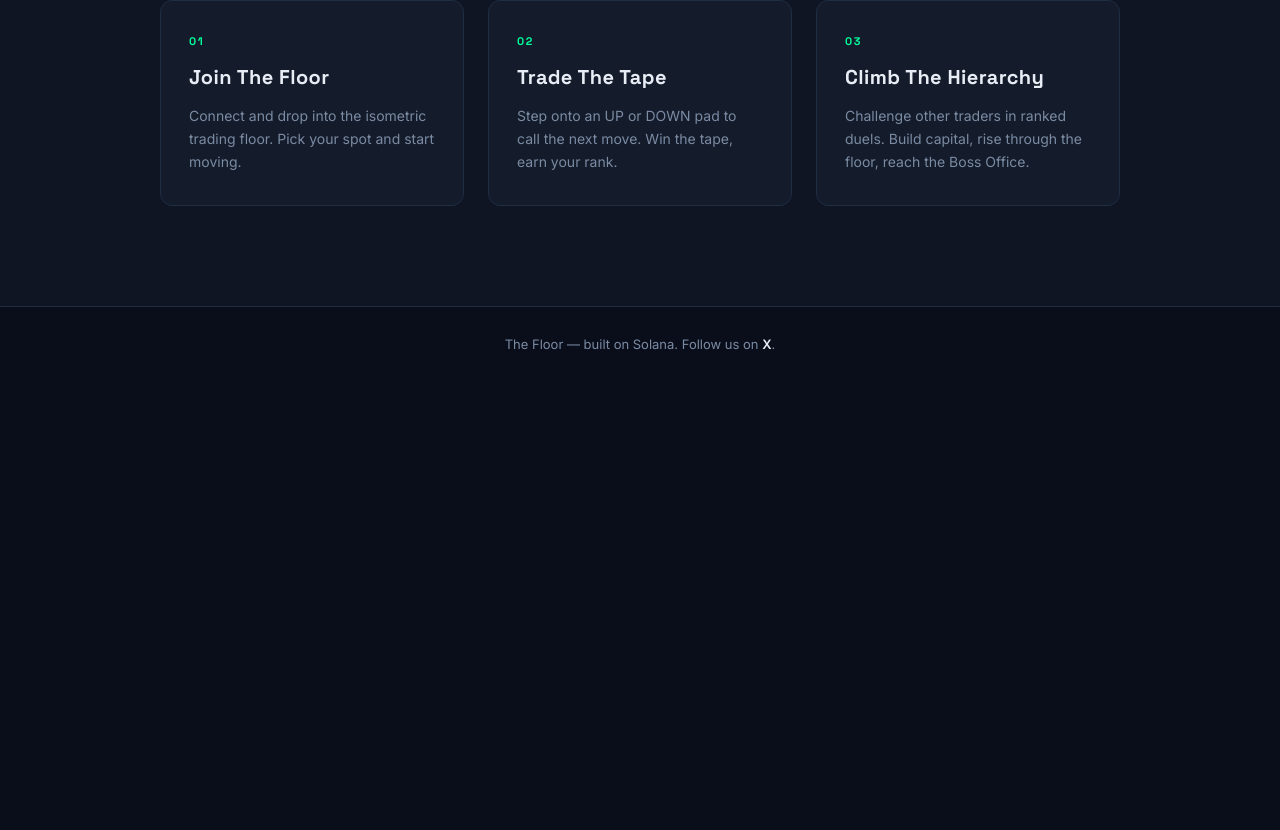
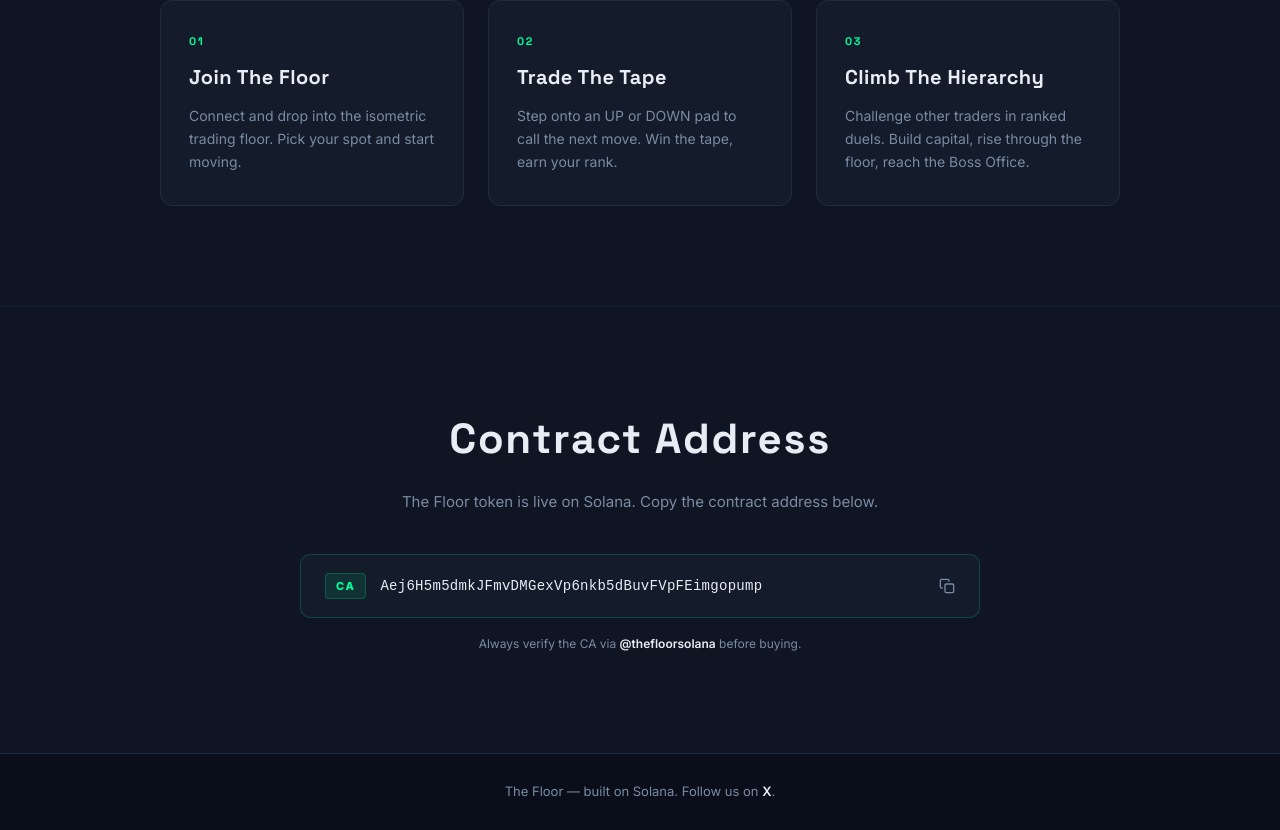
Before and after one commit to jaycarson373-tech/floor, a Next.js app: page / in a window 1280 px wide. Shown: the part 1020-1850 px from the top of the page. Before the commit the page ends 1402 px from the top, so only its background shows below. Built offline with nearby package versions, Linux system fonts and the light colour scheme.

Commit message:
feat: add dedicated CA section to landing page
Co-authored-by: v0agent <it+v0agent@vercel.com>

```diff
--- a/app/globals.css
+++ b/app/globals.css
@@ -1244,6 +1244,105 @@
   margin: 0;
 }
 
+/* ── CA Section ────────────────────────────────────────────── */
+.lp-ca-section {
+  padding: 100px 24px;
+  background: var(--panel);
+  border-top: 1px solid rgba(0, 255, 157, 0.06);
+}
+
+.lp-ca-section-inner {
+  display: flex;
+  flex-direction: column;
+  align-items: center;
+  text-align: center;
+}
+
+.lp-ca-section-sub {
+  font-size: 15px;
+  color: var(--muted);
+  margin: -36px 0 40px;
+  line-height: 1.6;
+}
+
+.lp-ca-block {
+  display: flex;
+  align-items: center;
+  gap: 14px;
+  width: 100%;
+  max-width: 680px;
+  padding: 18px 24px;
+  background: var(--panel2);
+  border: 1px solid rgba(0, 255, 157, 0.2);
+  border-radius: 10px;
+  cursor: pointer;
+  transition: border-color 0.15s, background 0.15s, box-shadow 0.15s;
+  text-align: left;
+}
+
+.lp-ca-block:hover {
+  border-color: rgba(0, 255, 157, 0.45);
+  background: rgba(0, 255, 157, 0.04);
+  box-shadow: 0 0 28px rgba(0, 255, 157, 0.1);
+}
+
+.lp-ca-block-label {
+  font-size: 11px;
+  font-weight: 800;
+  letter-spacing: 0.14em;
+  text-transform: uppercase;
+  color: var(--neon);
+  flex-shrink: 0;
+  padding: 4px 10px;
+  background: rgba(0, 255, 157, 0.1);
+  border: 1px solid rgba(0, 255, 157, 0.2);
+  border-radius: 4px;
+}
+
+.lp-ca-block-addr {
+  font-family: "Courier New", Courier, monospace;
+  font-size: 14px;
+  color: var(--text);
+  flex: 1;
+  overflow: hidden;
+  text-overflow: ellipsis;
+  white-space: nowrap;
+  letter-spacing: 0.02em;
+}
+
+.lp-ca-block-copy {
+  flex-shrink: 0;
+  color: var(--muted);
+  display: flex;
+  align-items: center;
+  transition: color 0.12s;
+}
+
+.lp-ca-block:hover .lp-ca-block-copy { color: var(--neon); }
+
+.lp-ca-copied {
+  font-size: 12px;
+  font-weight: 700;
+  color: var(--neon);
+  letter-spacing: 0.06em;
+}
+
+.lp-ca-note {
+  margin: 16px 0 0;
+  font-size: 12px;
+  color: var(--muted);
+  line-height: 1.6;
+}
+
+.lp-ca-note a {
+  color: var(--text);
+  text-decoration: none;
+  font-weight: 600;
+  transition: color 0.12s;
+}
+
+.lp-ca-note a:hover { color: var(--neon); }
+
 /* ── Footer ────────────────────────────────────────────────── */
 .lp-footer {
   padding: 28px 32px;
--- a/app/page.tsx
+++ b/app/page.tsx
@@ -47,6 +47,7 @@
         <span className="lp-logo">THE FLOOR</span>
         <nav className="lp-nav-links" aria-label="Primary">
           <a href="#how-it-works">How It Works</a>
+          <a href="#contract">CA</a>
           <a
             href="https://x.com/thefloorsolana"
             target="_blank"
@@ -139,6 +140,35 @@
         </div>
       </section>
 
+      {/* ── CA Section ───────────────────────────────────────── */}
+      <section id="contract" className="lp-ca-section" aria-labelledby="ca-heading">
+        <div className="lp-section-inner lp-ca-section-inner">
+          <h2 id="ca-heading" className="lp-section-title">Contract Address</h2>
+          <p className="lp-ca-section-sub">
+            The Floor token is live on Solana. Copy the contract address below.
+          </p>
+          <button className="lp-ca-block" onClick={copyCA} aria-label="Copy contract address">
+            <span className="lp-ca-block-label">CA</span>
+            <span className="lp-ca-block-addr">{CA}</span>
+            <span className="lp-ca-block-copy" aria-live="polite">
+              {copied ? (
+                <span className="lp-ca-copied">Copied!</span>
+              ) : (
+                <svg width="16" height="16" viewBox="0 0 24 24" fill="none" stroke="currentColor" strokeWidth="2" strokeLinecap="round" strokeLinejoin="round" aria-hidden="true">
+                  <rect x="9" y="9" width="13" height="13" rx="2" />
+                  <path d="M5 15H4a2 2 0 0 1-2-2V4a2 2 0 0 1 2-2h9a2 2 0 0 1 2 2v1" />
+                </svg>
+              )}
+            </span>
+          </button>
+          <p className="lp-ca-note">
+            Always verify the CA via{" "}
+            <a href="https://x.com/thefloorsolana" target="_blank" rel="noopener noreferrer">@thefloorsolana</a>{" "}
+            before buying.
+          </p>
+        </div>
+      </section>
+
       {/* ── Footer ───────────────────────────────────────────── */}
       <footer className="lp-footer">
         <span>The Floor — built on Solana. Follow us on{" "}
```
Also changed, not shown: public/banner.png.
